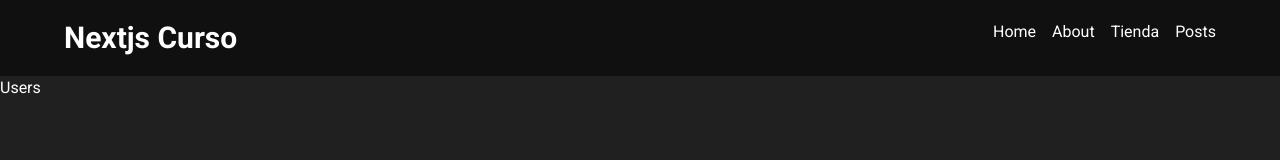
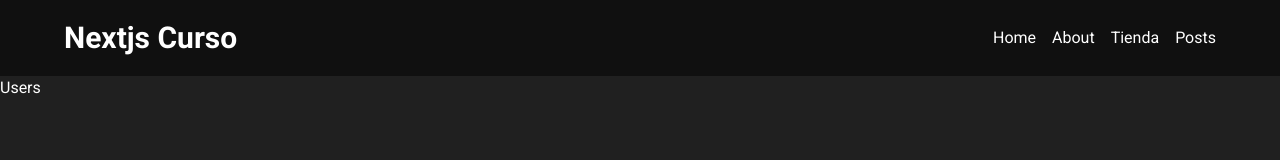
Before and after one commit to dgerardo1/practica-nextjs-01, a Next.js app: page / in a window 1280 px wide. Shown: the top 160 px of the page. Built offline with nearby package versions, Linux system fonts and the light colour scheme.

Commit message:
Ending the first practice with Nextjs 13

```diff
--- a/components/Navbar.css
+++ b/components/Navbar.css
@@ -3,7 +3,7 @@
     display: flex;
     justify-content: space-between;
     padding: 0 4rem;
-    align-items: centerk;
+    align-items: center;
 }
 
 .navbar ul {
```
